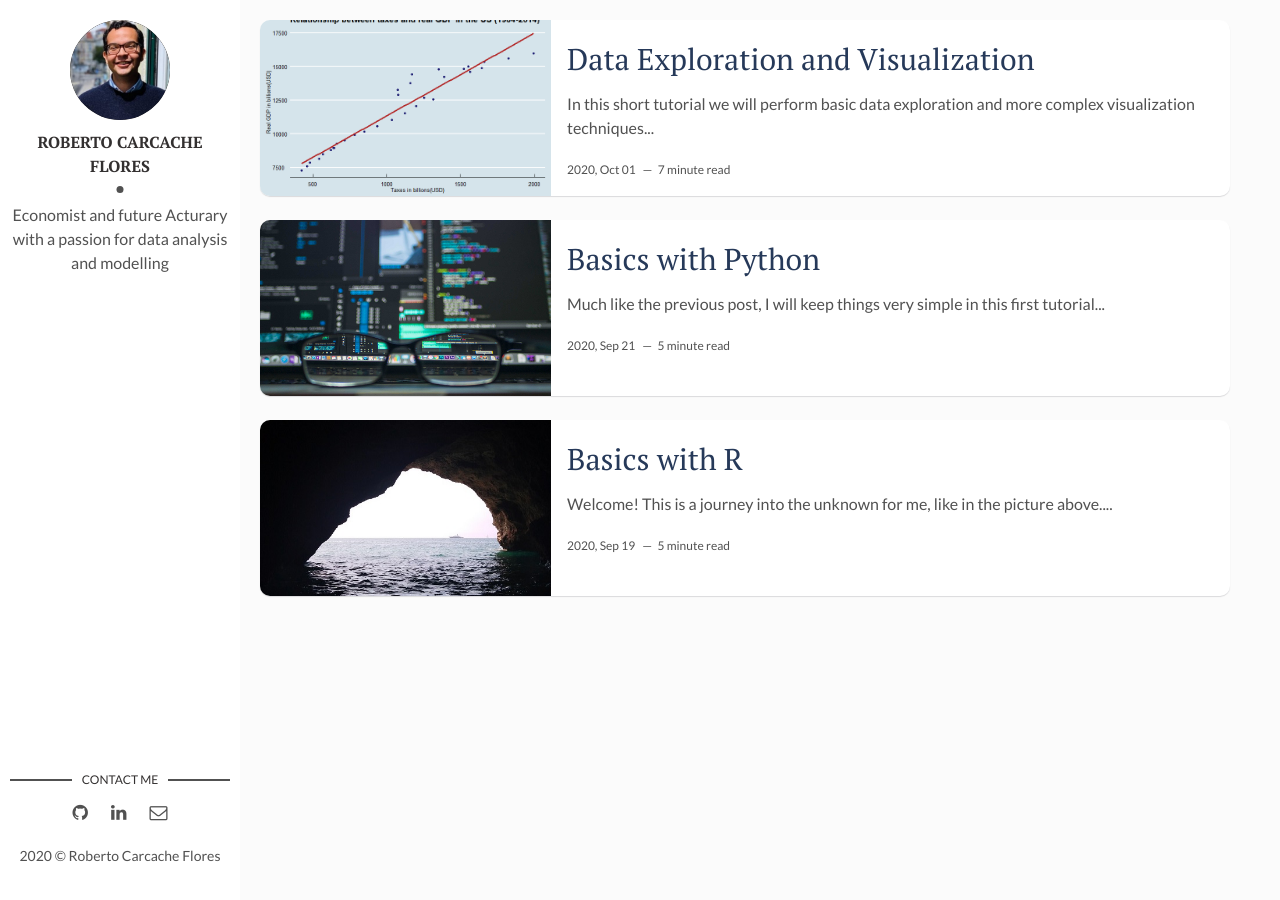
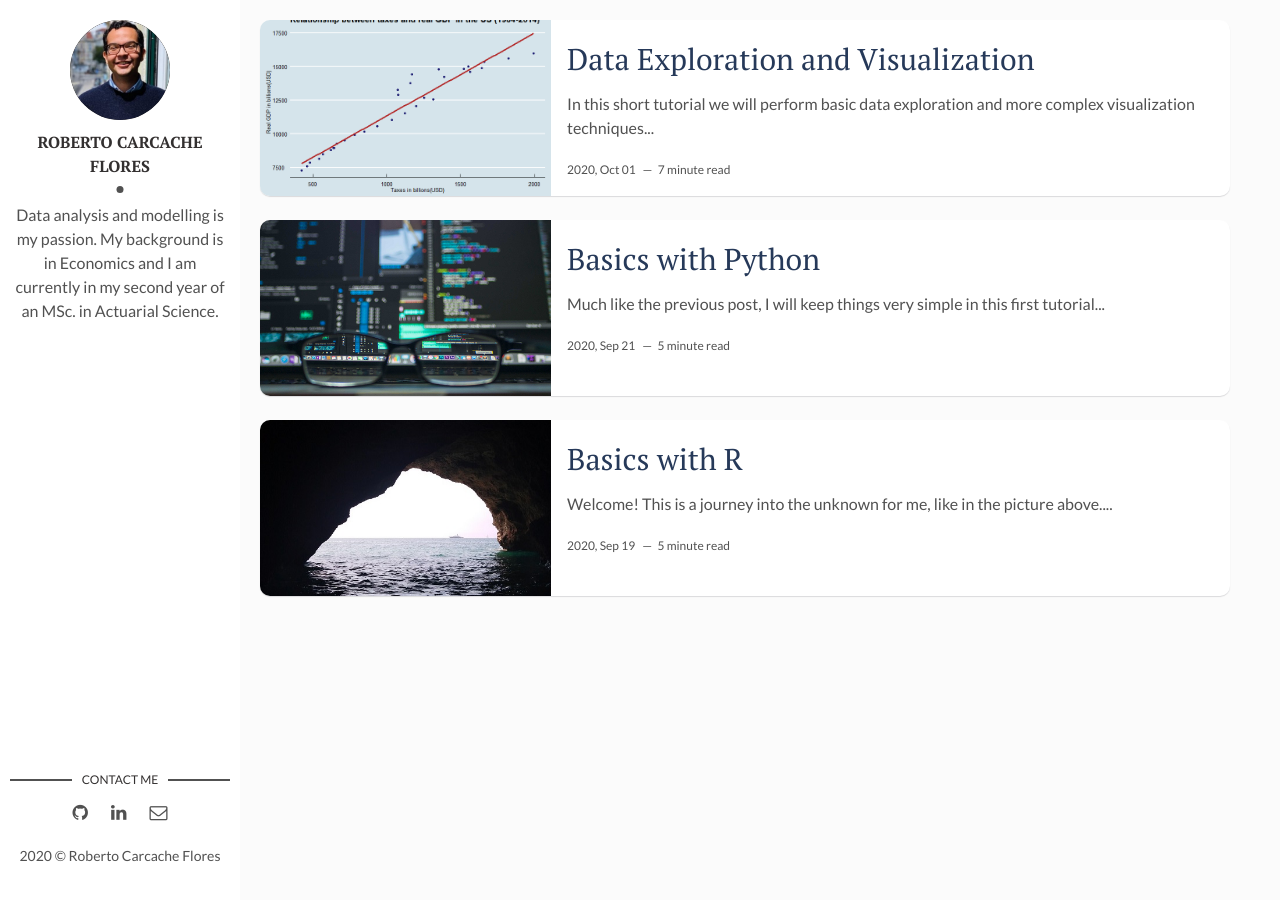
Before and after one commit to rcarcacheflores/Research, a Jekyll site: the page built from index.html, in a window 1280 px wide. Built offline with Jekyll 4.4.1, drawn with Linux system fonts in a browser that asks for light colours; the list of posts is cut into pages by our own code.

Commit message:
Update _config.yml

```diff
--- a/_config.yml
+++ b/_config.yml
@@ -9,7 +9,7 @@ url: "" # the base hostname & protocol for your site, e.g. http://example.com
 # Author Settings
 author: Roberto Carcache Flores # add your name
 author-img: rcf.jpg # add your photo
-about-author: Economist and future Acturary with a passion for data analysis and modelling # add description
+about-author: Data analysis and modelling is my passion. My background is in Economics and I am currently in my second year of an MSc. in Actuarial Science.
 social-github: rcarcacheflores # add your Github handle
 social-linkedin: roberto-carcache-flores-05b5711a6/
 social-email: rcarcacheflores@outlook.com
```
